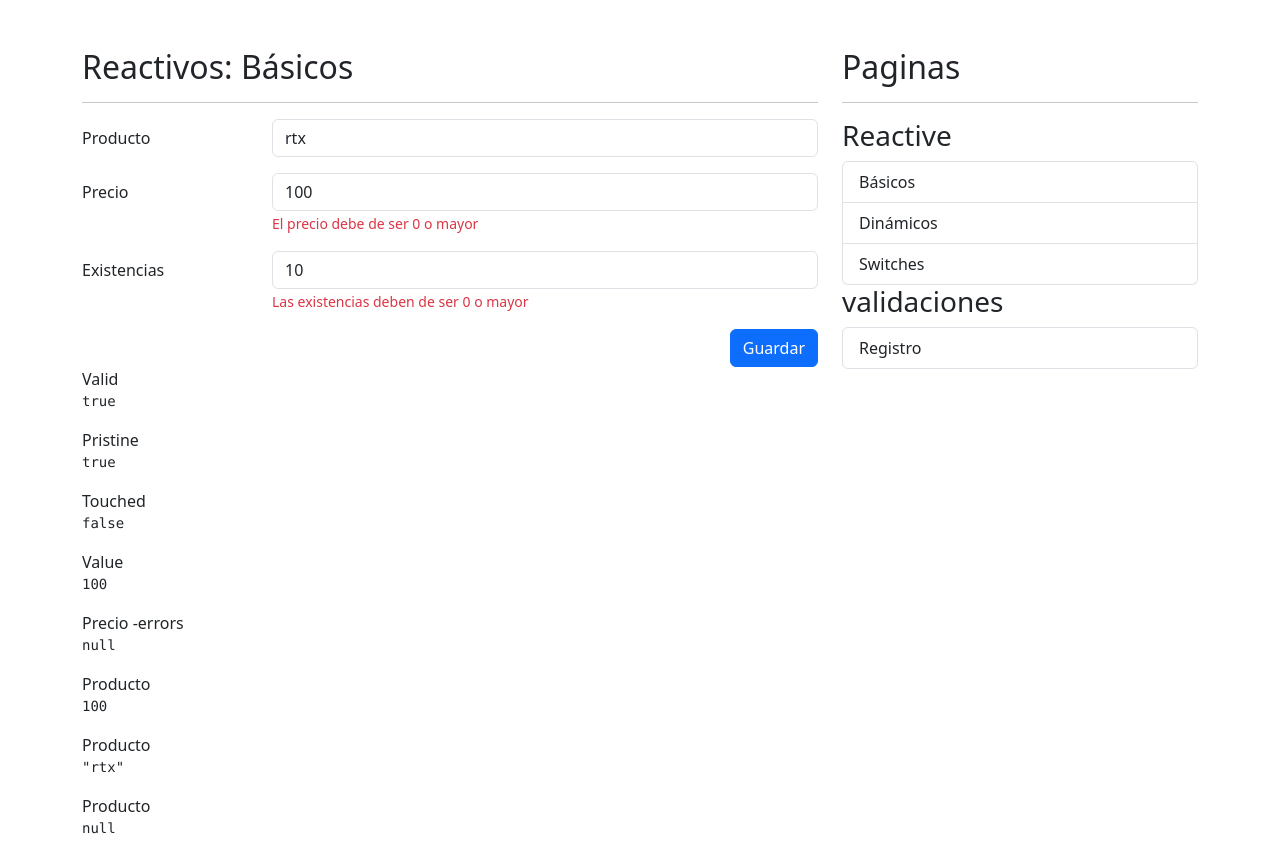
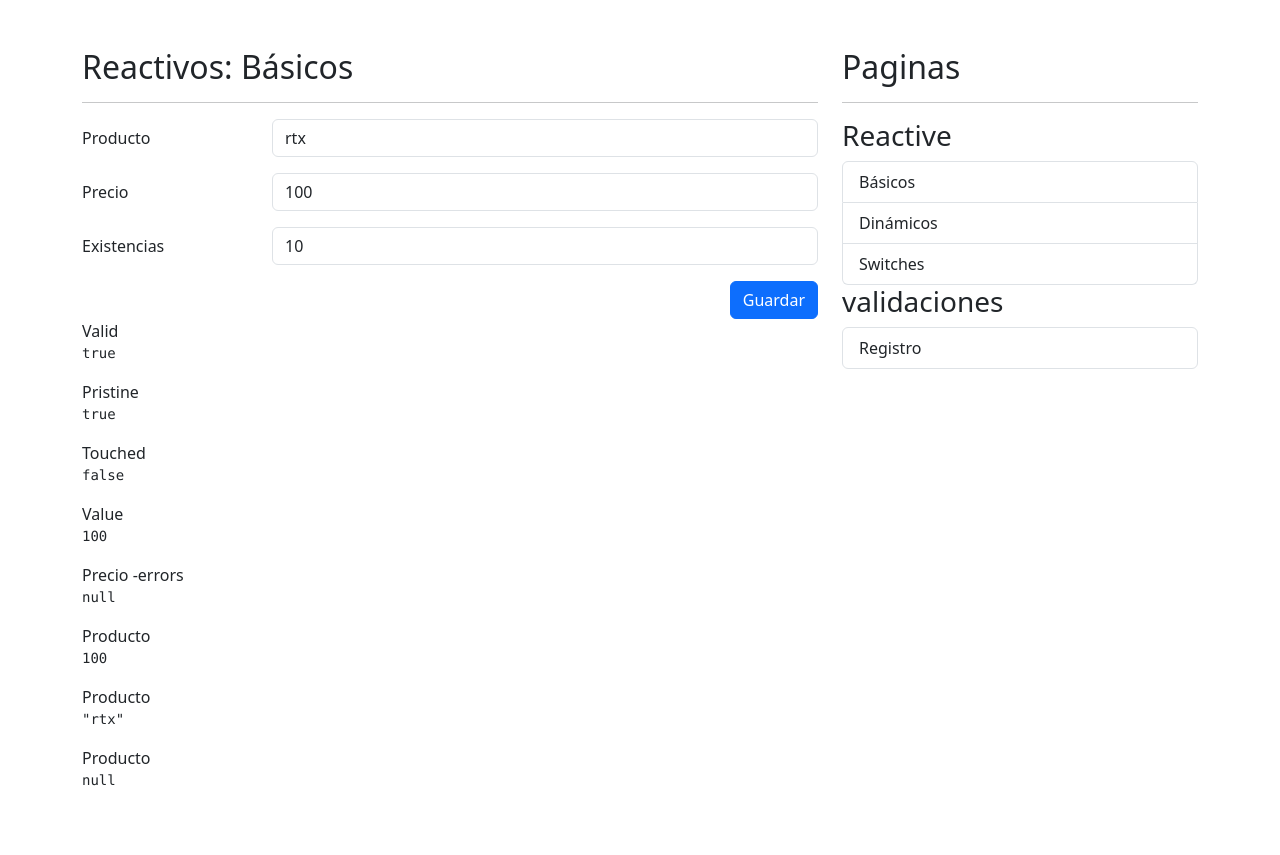
Before and after one commit to Kenier202/FormsApp, an Angular app: page /reactive in a window 1280 px wide. After the commit the page ends 807 px from the top, so only its background shows below. Built offline with nearby package versions, Linux system fonts and the light colour scheme.

Commit message:
feat(Basic-page): add get error keys from form main

```diff
--- a/src/app/reactive/pages/basic-page/basic-page.component.html
+++ b/src/app/reactive/pages/basic-page/basic-page.component.html
@@ -17,7 +17,7 @@
 
           <span *ngIf="isValidField('name')" class="form-text text-danger">
             <!-- Debe de ser de 3 letras -->
-            este campo es requerido
+            {{ getFieldError("name") }}
           </span>
         </div>
       </div>
@@ -32,8 +32,8 @@
             placeholder="Precio del producto"
             formControlName="price"
           />
-          <span class="form-text text-danger">
-            El precio debe de ser 0 o mayor
+          <span *ngIf="isValidField('price')" class="form-text text-danger">
+            {{ getFieldError("price") }}
           </span>
         </div>
       </div>
@@ -49,8 +49,8 @@
             formControlName="inStorage"
           />
 
-          <span class="form-text text-danger">
-            Las existencias deben de ser 0 o mayor
+          <span *ngIf="isValidField('inStorage')" class="form-text text-danger">
+            {{ getFieldError("inStorage") }}
           </span>
         </div>
       </div>
--- a/src/app/reactive/pages/basic-page/basic-page.component.ts
+++ b/src/app/reactive/pages/basic-page/basic-page.component.ts
@@ -17,9 +17,26 @@
       {price: rtx.price, name: rtx.name, inStorage: rtx.inStorage});
   }
 
-  isValidField( field: string): boolean | null{
-    return this.myForm.controls[field].errors
-    && this.myForm.controls[field].touched;
+  isValidField(field: string) : boolean | null {
+    return this.myForm.controls[field].errors && this.myForm.controls[field].touched;
+  }
+
+  getFieldError(field : string) : string | null{
+
+    if (!this.myForm.controls[field].errors) return null;
+
+    const errors = this.myForm.controls[field].errors || {};
+    for (const key of Object.keys(errors)) {
+      switch (key) {
+        case "required":
+          return "El campo es requerido";
+        case "minlength":
+          return "El campo debe de tener 3 letras";
+        case "min":
+          return "El campo debe de ser mayor o igual a 0";
+      }
+    }
+    return null;
   }
 
   public myForm: FormGroup = new FormGroup(
```
